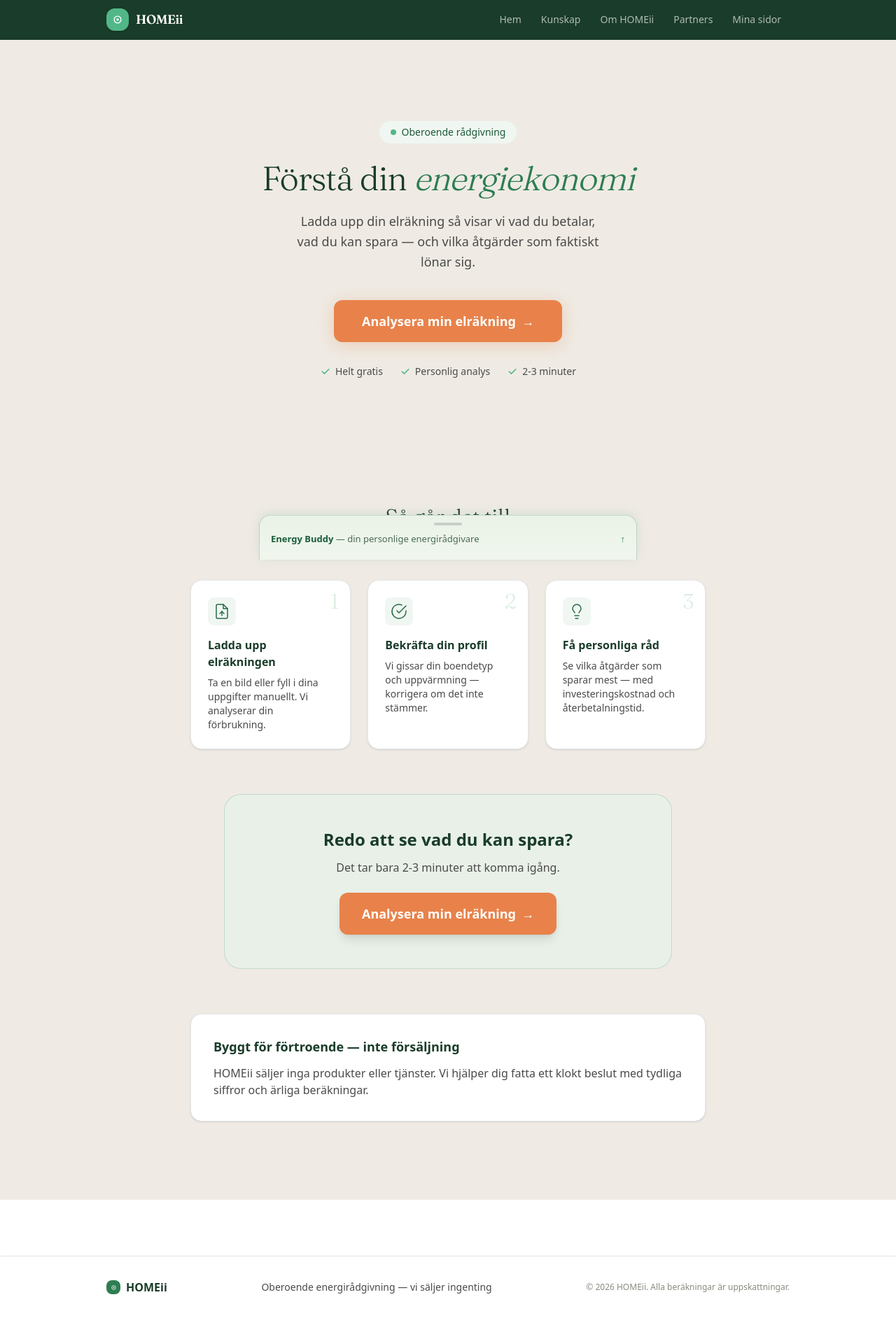
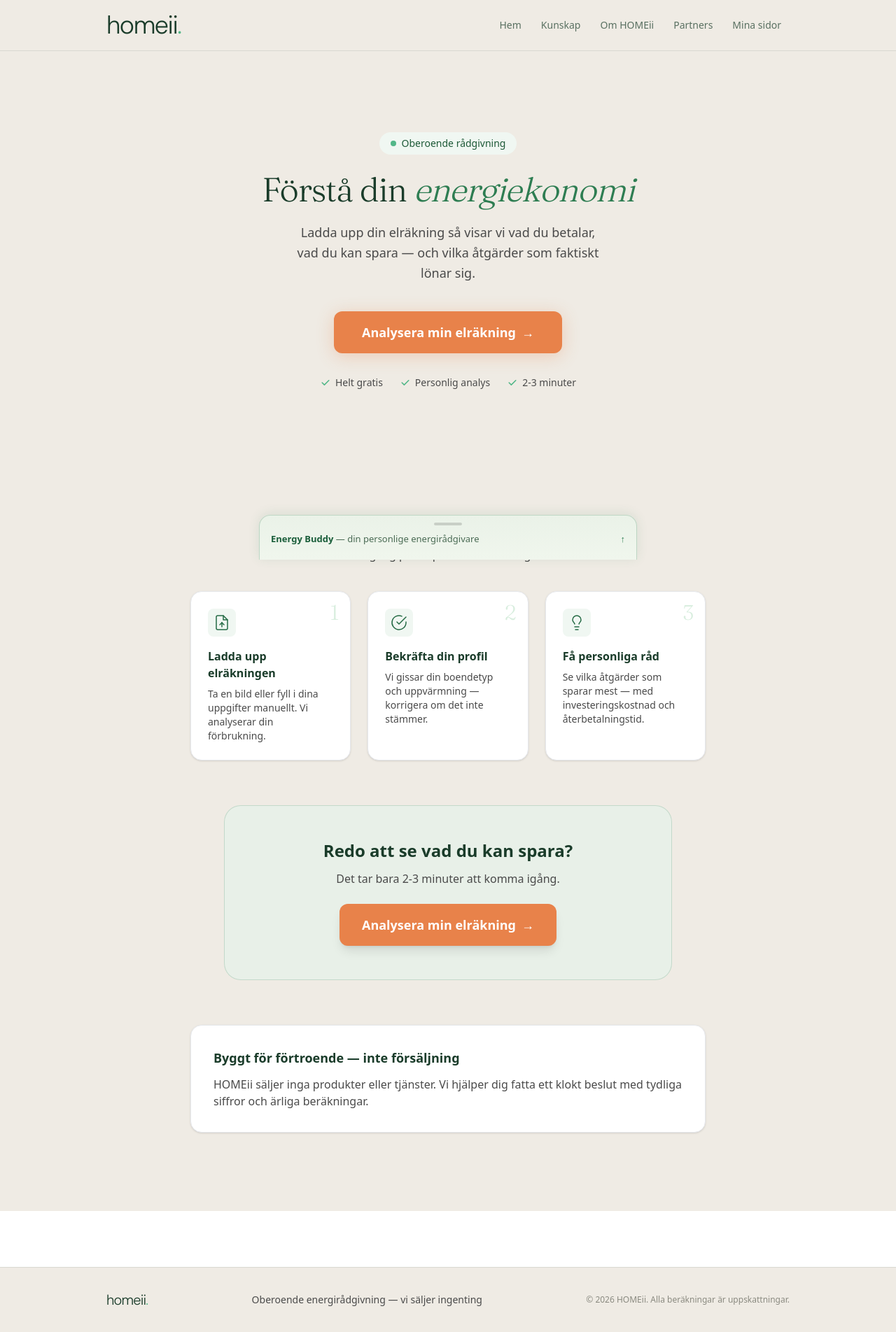
Before and after one commit to Homeii-se/homeii, a Next.js app: page / in a window 1280 px wide. Shown: the whole page at 70% size. Built offline with nearby package versions, Linux system fonts and the light colour scheme.

Commit message:
feat: ny logo som ren React-komponent (#23)
- Skapa <Logo /> i app/components/Logo.tsx (DM Sans wordmark + grön punkt)
- Header: ljus warm bakgrund istället för mörkgrön
- Footer: matchar headern med kompakt wordmark

```diff
--- /dev/null
+++ b/app/components/Logo.tsx
@@ -0,0 +1,67 @@
+/**
+ * Homeii brand logo
+ *
+ * The wordmark is set in DM Sans (light, weight 300) with a green accent dot
+ * after the final "i". The optional tagline below uses Geist medium with
+ * upper-case letterforms and wide tracking — used on landing/hero placements.
+ *
+ * Colors come from the design system:
+ *   - wordmark: text-brand-900 (#1A3C2A)
+ *   - dot:      text-green-light (#52B788)
+ *   - tagline:  text-brand-700 (close to ink-soft #2E5640)
+ *
+ * Sizing is controlled via the `size` prop. Tagline visibility is controlled
+ * via the `withTagline` prop. The component renders semantic text rather than
+ * an SVG so it scales perfectly, is accessible to screen readers, and is
+ * theme-friendly.
+ */
+type LogoProps = {
+  /** Visual size preset. `header` is tuned for the sticky top nav; `hero` is
+   *  larger and intended for landing-page placements. */
+  size?: "header" | "hero";
+  /** Render the "Din energirådgivare" tagline beneath the wordmark. */
+  withTagline?: boolean;
+  /** Extra classes for the outer wrapper. */
+  className?: string;
+};
+
+const SIZE_CLASSES = {
+  header: {
+    wordmark: "text-3xl sm:text-4xl",
+    tagline: "text-[10px] sm:text-xs mt-1",
+  },
+  hero: {
+    wordmark: "text-6xl sm:text-7xl",
+    tagline: "text-sm sm:text-base mt-3",
+  },
+} as const;
+
+export default function Logo({
+  size = "header",
+  withTagline = false,
+  className = "",
+}: LogoProps) {
+  const styles = SIZE_CLASSES[size];
+
+  return (
+    <span
+      aria-label="homeii — din energirådgivare"
+      className={`inline-flex flex-col items-start leading-none ${className}`}
+    >
+      <span
+        className={`font-[family-name:var(--font-dm-sans)] font-light tracking-[-0.04em] text-brand-900 ${styles.wordmark}`}
+        aria-hidden="true"
+      >
+        homeii<span className="text-green-light">.</span>
+      </span>
+      {withTagline && (
+        <span
+          className={`font-medium uppercase tracking-[0.35em] text-brand-700 ${styles.tagline}`}
+          aria-hidden="true"
+        >
+          Din energirådgivare
+        </span>
+      )}
+    </span>
+  );
+}
--- a/app/layout.tsx
+++ b/app/layout.tsx
@@ -1,8 +1,9 @@
 import type { Metadata } from "next";
 import Link from "next/link";
-import { Geist, Geist_Mono, Fraunces } from "next/font/google";
+import { Geist, Geist_Mono, Fraunces, DM_Sans } from "next/font/google";
 import MobileNav from "./simulator/components/MobileNav";
 import ChatDrawer from "./simulator/components/ChatDrawer";
+import Logo from "./components/Logo";
 import { NAV_ITEMS } from "@/lib/nav-items";
 import "./globals.css";
 
@@ -23,6 +24,15 @@ const fraunces = Fraunces({
   style: ["normal", "italic"],
 });
 
+// DM Sans drives the brand wordmark in <Logo />. Loaded here so the typography
+// is consistent with the rest of the UI even when DM Sans isn't installed
+// system-wide.
+const dmSans = DM_Sans({
+  variable: "--font-dm-sans",
+  subsets: ["latin"],
+  weight: ["300", "400", "500"],
+});
+
 export const metadata: Metadata = {
   title: "HOMEii – Din oberoende energirådgivare",
   description:
@@ -36,19 +46,17 @@ export default function RootLayout({
 }>) {
   return (
     <html lang="sv">
-      <body className={`${geistSans.variable} ${geistMono.variable} ${fraunces.variable} min-h-screen antialiased text-text-primary`}>
+      <body className={`${geistSans.variable} ${geistMono.variable} ${fraunces.variable} ${dmSans.variable} min-h-screen antialiased text-text-primary`}>
         <a href="#main-content" className="sr-only sr-only-focusable">Hoppa till innehåll</a>
 
-        <header className="sticky top-0 z-50 border-b border-brand-900 bg-brand-900">
-          <div className="mx-auto flex h-14 max-w-5xl items-center justify-between px-4 sm:px-6">
-            <Link href="/" className="flex items-center gap-2.5 rounded-md outline-none ring-green-light focus-visible:ring-2">
-              <span className="flex h-8 w-8 shrink-0 items-center justify-center rounded-xl bg-green-light shadow-sm">
-                <svg width="18" height="18" viewBox="0 0 24 24" fill="none" aria-hidden="true">
-                  <circle cx="12" cy="12" r="6.5" stroke="white" strokeWidth="1.8" />
-                  <circle cx="12" cy="12" r="2.2" fill="white" />
-                </svg>
-              </span>
-              <span className="text-lg font-bold text-white tracking-tight font-[family-name:var(--font-fraunces)]">HOMEii</span>
+        <header className="sticky top-0 z-50 border-b border-brand-900/10 bg-bg-warm">
+          <div className="mx-auto flex max-w-5xl items-center justify-between px-4 py-3 sm:px-6 sm:py-4">
+            <Link
+              href="/"
+              aria-label="homeii — gå till startsidan"
+              className="flex items-center rounded-md outline-none ring-brand-500 focus-visible:ring-2"
+            >
+              <Logo size="header" />
             </Link>
 
             {/* Desktop nav */}
@@ -57,7 +65,7 @@ export default function RootLayout({
                 <Link
                   key={item.href}
                   href={item.href}
-                  className="rounded-lg px-3 py-2 text-sm font-medium text-white/65 transition-colors hover:text-white hover:bg-white/10"
+                  className="rounded-lg px-3 py-2 text-sm font-medium text-brand-900/70 transition-colors hover:text-brand-900 hover:bg-brand-900/5"
                 >
                   {item.label}
                 </Link>
@@ -75,17 +83,11 @@ export default function RootLayout({
         {/* Global AI-rådgivare — drag-bar bottom drawer på alla sidor */}
         <ChatDrawer />
 
-        <footer className="border-t border-gray-200 bg-white/95 py-8 shadow-sm">
+        <footer className="border-t border-brand-900/10 bg-bg-warm py-8">
           <div className="mx-auto flex max-w-5xl flex-col items-center justify-between gap-4 px-4 sm:flex-row sm:px-6">
-            <div className="flex items-center gap-2">
-              <span className="flex h-5 w-5 shrink-0 items-center justify-center rounded-lg bg-brand-500">
-                <svg width="11" height="11" viewBox="0 0 24 24" fill="none" aria-hidden="true">
-                  <circle cx="12" cy="12" r="6.2" stroke="white" strokeWidth="1.8" />
-                  <circle cx="12" cy="12" r="2.1" fill="white" />
-                </svg>
-              </span>
-              <span className="font-semibold text-brand-900">HOMEii</span>
-            </div>
+            <span className="font-[family-name:var(--font-dm-sans)] text-xl font-light tracking-[-0.04em] text-brand-900">
+              homeii<span className="text-green-light">.</span>
+            </span>
             <p className="text-center text-sm text-text-secondary sm:text-left">
               Oberoende energirådgivning — vi säljer ingenting
             </p>
```
